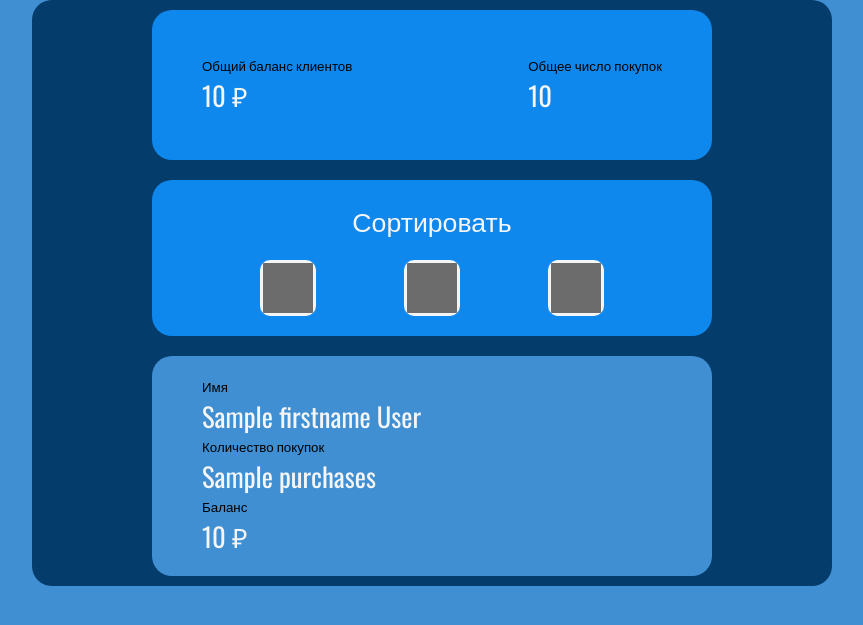
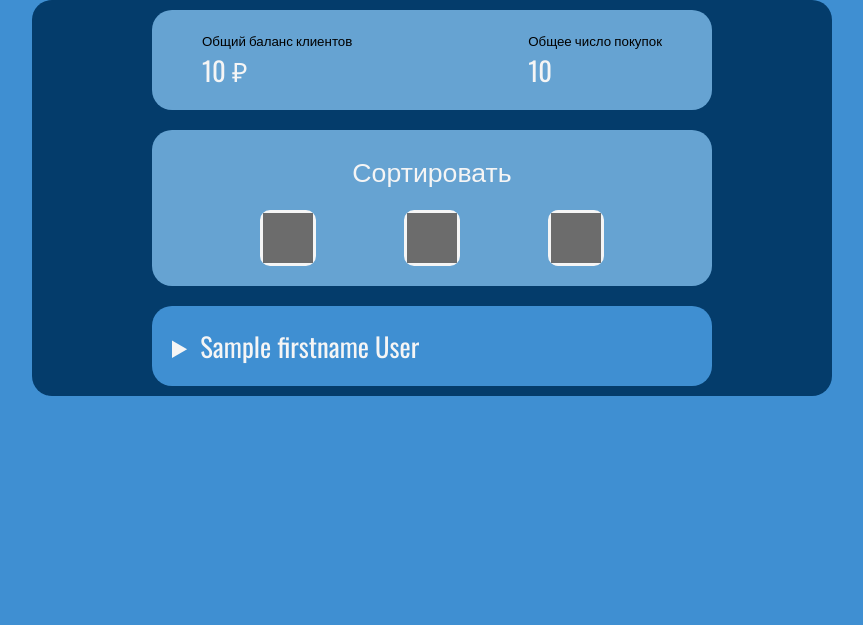
Before and after one commit to uglysatoshi/contact, a Flask app: page /manager in a window 1280 px wide. Shown: the part 90-715 px from the top of the page, without its empty margins (208-1071 px from the left). Run offline with Flask 3, Linux system fonts and the light colour scheme; the visitor is signed in with stand-in values (Sample User, id 1); one stand-in notice (Sample message) is shown; a database or web service that is not in the repository returns one stand-in record (values such as "Sample title"); some libraries are stand-ins or nearby versions; grey boxes are pictures that could not be loaded.

Commit message:
Добавил алерты и изменил отображение клиентов

```diff
--- a/application/routes.py
+++ b/application/routes.py
@@ -7,7 +7,6 @@
 
 @app.route('/', methods=['POST', 'GET'])
 def login():
-    message = 'Please login to your account'
     if "email" in session:
         return redirect(url_for("profile"))
 
@@ -25,12 +24,12 @@
             else:
                 if "email" in session:
                     return redirect(url_for("profile"))
-                message = 'Wrong password'
-                return render_template('login.html', message=message)
+                flash("Неверный пароль или электронная почта", "Ошибка")
+                return render_template('login.html')
         else:
-            message = 'Email not found'
-            return render_template('login.html', message=message)
-    return render_template('login.html', message=message)
+            flash("Неверный пароль или электронная почта", "Ошибка")
+            return render_template('login.html')
+    return render_template('login.html')
 
 
 @app.route('/profile', methods=['GET'])
@@ -39,6 +38,7 @@
         operator = db.operators.find_one({'email': session['email']})
         return render_template('profile.html', operator=operator)
     else:
+        flash("Необходимо войти в учетную запись", "Ошибка")
         return redirect('/')
 
 
@@ -46,8 +46,10 @@
 def logout():
     if "email" in session:
         session.pop("email", None)
+        flash("Выход из профиля совершен успешно", "Успех")
         return redirect(url_for('login'))
     else:
+        flash("Необходимо войти в учетную запись", "Ошибка")
         return render_template('login.html')
 
 
@@ -64,6 +66,7 @@
         else:
             return render_template('zero_access.html')
     else:
+        flash("Необходимо войти в учетную запись", "Ошибка")
         return redirect(url_for('login'))
 
 
@@ -78,7 +81,7 @@
                 sell_status = form.status.data
                 seller_firstname = operator["firstname"]
                 seller_lastname = operator["lastname"]
-                sell_date = datetime.now().strftime("%d.%b.%Y %H:%M:%S")
+                sell_date = datetime.now().strftime("%d.%m.%Y %H:%M:%S")
                 db.sellings.insert_one({
                     "item": sell_name,
                     "date_created": sell_date,
@@ -86,6 +89,7 @@
                     "lastname_seller": seller_lastname,
                     "status": sell_status
                 })
+                flash("Продажа успешно добавлена", "Успех")
                 return redirect(url_for('seller'))
             else:
                 form = SellingForm()
@@ -108,7 +112,7 @@
                 sell_status = form.status.data
                 seller_firstname = operator["firstname"]
                 seller_lastname = operator["lastname"]
-                sell_date = datetime.now().strftime("%d.%b.%Y %H:%M:%S")
+                sell_date = datetime.now().strftime("%d.%m.%Y %H:%M:%S")
                 db.sellings.insert_one({
                     "item": sell_name,
                     "date_created": sell_date,
@@ -116,7 +120,7 @@
                     "lastname_seller": seller_lastname,
                     "status": sell_status
                 })
-                flash("Продажа успешно отредактирована", "success")
+                flash("Продажа успешно отредактирована", "Успех")
                 return redirect(url_for('seller'))
             else:
                 form = SellingForm()
@@ -127,6 +131,7 @@
         else:
             return render_template('zero_access.html')
     else:
+        flash("Необходимо войти в учетную запись", "Ошибка")
         return redirect(url_for('login'))
 
 
@@ -134,7 +139,7 @@
 def delete_selling(db_item_id):
     # calling a db and deleting item by _id
     db.sellings.find_one_and_delete({"_id": ObjectId(db_item_id)})
-    flash("Selling is been deleted")
+    flash("Продажа успешно удалена", "Успех")
     return redirect(url_for('seller'))
 
 
@@ -149,7 +154,8 @@
             for client in db.clients.find():
                 client["_id"] = str(client["_id"])
                 client["balance"] = round(client["balance"], 3)
-                total_balance += client["balance"]
+                if client["balance"] > 0:
+                    total_balance += client["balance"]
                 total_purchases += client["purchases"]
                 clients.append(client)
             total_balance = round(total_balance, 3)
@@ -160,6 +166,7 @@
         else:
             return render_template('zero_access.html')
     else:
+        flash("Необходимо войти в учетную запись", "Ошибка")
         return redirect(url_for('login'))
 
 
@@ -178,6 +185,7 @@
                 total_purchases += client["purchases"]
                 clients.append(client)
             total_balance = round(total_balance, 3)
+            flash("Клиенты отсортированы по возрастанию баланса", "Успех")
             return render_template('manager.html',
                                    clients=clients,
                                    totalBalance=total_balance,
@@ -185,6 +193,7 @@
         else:
             return render_template('zero_access.html')
     else:
+        flash("Необходимо войти в учетную запись", "Ошибка")
         return redirect(url_for('login'))
 
 
@@ -203,6 +212,7 @@
                 total_purchases += client["purchases"]
                 clients.append(client)
             total_balance = round(total_balance, 3)
+            flash("Клиенты отсортированы по убыванию баланса", "Успех")
             return render_template('manager.html',
                                    clients=clients,
                                    totalBalance=total_balance,
@@ -210,4 +220,5 @@
         else:
             return render_template('zero_access.html')
     else:
+        flash("Необходимо войти в учетную запись", "Ошибка")
         return redirect(url_for('login'))
--- a/application/static/styles/styles.css
+++ b/application/static/styles/styles.css
@@ -60,6 +60,7 @@
 }
 
 .main {
+    user-select: none;
     width: 800px;
     height: auto;
     background: #043C6B;
@@ -364,9 +365,9 @@
     justify-content: space-between;
     align-items: center;
     width: 70%;
-    height: 150px;
+    height: 100px;
     margin: 10px;
-    background-color: #0f88ee;
+    background-color: #66A3D2;
     border-radius: 20px;
     font-size: 20pt;
     padding: 20px 50px;
@@ -382,7 +383,7 @@
     width: 70%;
     height: auto;
     font-size: 20pt;
-    padding: 20px 50px;
+    padding: 20px;
     color: whitesmoke;
     background-color: #3F8FD2;
     display: flex;
@@ -399,7 +400,7 @@
     height: auto;
     font-size: 20pt;
     color: whitesmoke;
-    background-color: #0f88ee;
+    background-color: #66A3D2;
     padding: 20px;
     margin: 10px;
     border-radius: 20px;
@@ -428,8 +429,8 @@
     border: solid whitesmoke;
 }
 
-.edit:hover {
+.sort:hover {
     transition: 0.3s ease 0s;
-    background-color: #60b66b;
+    background-color: #1F4565FF;
     border-radius: 15px;
 }
--- a/application/templates/base.html
+++ b/application/templates/base.html
@@ -8,6 +8,7 @@
     <link rel="preconnect" href="https://fonts.googleapis.com">
     <link rel="preconnect" href="https://fonts.gstatic.com" crossorigin>
     <link href="https://fonts.googleapis.com/css2?family=Oswald&display=swap" rel="stylesheet">
+    <script src="https://cdn.jsdelivr.net/npm/sweetalert2@10.12.5/dist/sweetalert2.all.min.js"></script>
 </head>
 <body>
     <div class="container">
@@ -33,7 +34,21 @@
             {% block content %} {% endblock %}
         </div>
     </div>
-<script src="{{ url_for('static',filename='script/main.js') }}"></script>
+    <script src="{{ url_for('static',filename='script/main.js') }}"></script>
+    {% with messages = get_flashed_messages(with_categories=true) %}
+        {% if messages %}
+            {% for category, message in messages %}
+                <script>
+                    Swal.fire({
+                        title: "{{ category.title() }}",
+                        text: "{{ message }}",
+                        icon: "{{ category }}",
+                        closeOnConfirm: false
+                    })
+                </script>
+            {% endfor %}
+        {% endif %}
+    {% endwith %}
 </body>
 
 </html>
--- a/application/templates/login.html
+++ b/application/templates/login.html
@@ -12,7 +12,7 @@
             <form action="" method="POST">
                 <div class="form-group">
                     <label for="InputEmail">Электронная почта</label>
-                    <input name="email" class="input-form" id="InputEmail" placeholder="mail@mail.com" pattern=".+@test\.ru" required>
+                    <input name="email" class="input-form" id="InputEmail" placeholder="mail@mail.com">
                 </div>
                 <div class="form-group">
                     <label for="InputPassword">Пароль</label>
--- a/application/templates/manager.html
+++ b/application/templates/manager.html
@@ -29,12 +29,13 @@
         </div>
         {% for client in clients %}
             <div class="client-main">
-                <p class="description-small"> Имя </p>
-                <p> {{ client.firstname }} {{ client.lastname }} </p>
-                <p class="description-small"> Количество покупок </p>
-                <p> {{ client.purchases }} </p>
-                <p class="description-small"> Баланс </p>
-                <p> {{ client.balance }} ₽</p>
+                <details>
+                    <summary> {{ client.firstname }} {{ client.lastname }} </summary>
+                        <p class="description-small"> Количество покупок </p>
+                        <p> {{ client.purchases }} </p>
+                        <p class="description-small"> Баланс </p>
+                        <p> {{ client.balance }} ₽</p>
+                </details>
             </div>
         {% endfor %}
 {% endblock %}
```
